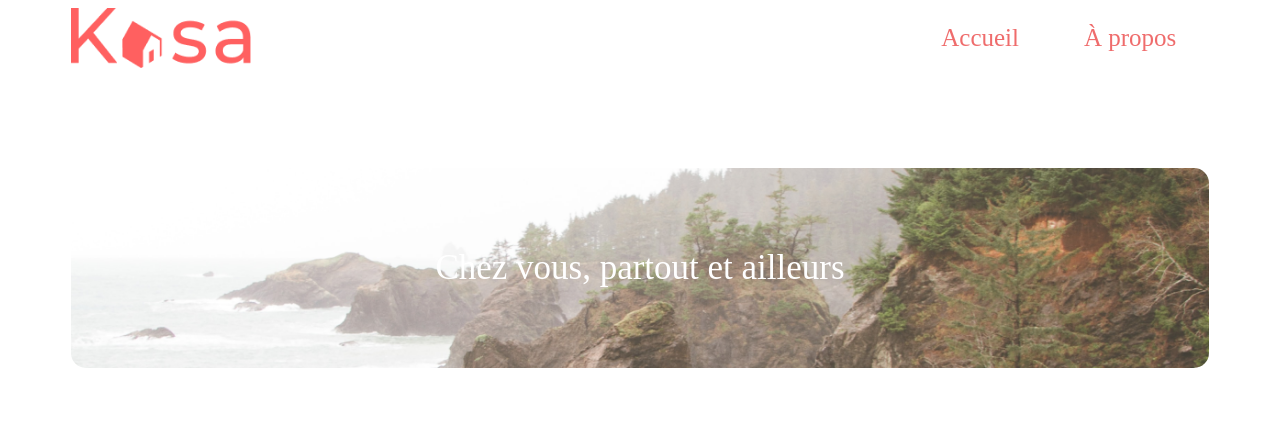
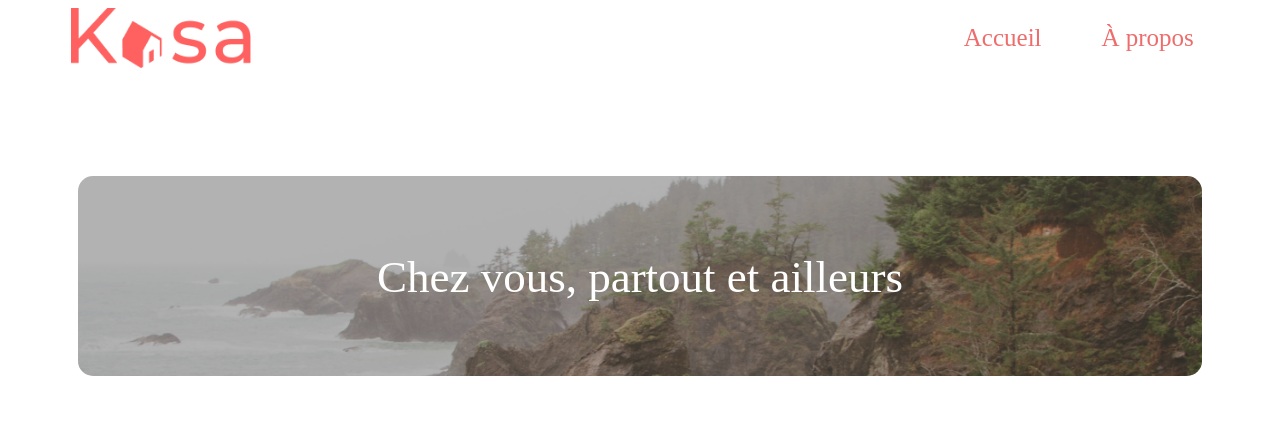
Before and after one commit to MikaelPavia/Projet-7, a React (Create React App) app: page / in a window 1280 px wide. Shown: the top 426 px of the page. Built offline with nearby package versions, Linux system fonts and the light colour scheme.

Commit message:
Petis ajustements

```diff
--- a/src/components/Banner/index.jsx
+++ b/src/components/Banner/index.jsx
@@ -10,8 +10,9 @@ justify-content: center;
 align-items: center;
 background-image: url(${BanniereImg});
 background-size: cover;
-z-index: 1;
 border-radius: 15px;
+position: relative;
+z-index: 0;
 `
 
 // const DivBanner = styled.div`
@@ -32,15 +33,30 @@ border-radius: 15px;
 const Banner = styled.div `
 height: 50px;
 color: white;
-font-size: 35px;
-display: flex;
-align-items: center;
-justify-content: center;
+font-size: 45px;
+// display: flex;
+// align-items: center;
+// justify-content: center;
+position: absolute;
+z-index: 1;
+`
+
+
+const BannerBackgroundColor = styled.div `
+
+min-width: 100%;
+height: 200px;
+border-radius: 15px;
+position: absolute;
+background-color: black;
+opacity: 30%;
+z-index: -10;
 `
 
 function PrintBanner() {
 return (
     <DivBanner>
+        <BannerBackgroundColor></BannerBackgroundColor>
         <Banner>Chez vous, partout et ailleurs</Banner>
     </DivBanner>
 
--- a/src/components/Header/index.jsx
+++ b/src/components/Header/index.jsx
@@ -28,9 +28,9 @@ align-items: center;
 
 const Nav = styled.nav `
     display: flex;
-    justify-content: space-around;
+    justify-content: space-between;
     align-items: center;
-    width: 300px
+    width: 260px
 `
 const StyledLink = styled(Link)`
     padding: 15px;
--- a/src/index.jsx
+++ b/src/index.jsx
@@ -11,7 +11,7 @@ import APropos from './pages/About';
 import Error from './pages/Error';
 import Header from './components/Header';
 import Footer from './components/Footer';
-
+import './utils/style/style.css';
 const root = ReactDOM.createRoot(document.getElementById('root'));
 
 root.render(
--- a/src/pages/About/index.jsx
+++ b/src/pages/About/index.jsx
@@ -39,6 +39,7 @@ margin-right: auto;
 
 function APropos() {
     return (
+
       <Div>
 
       <DivInfos><PrintBanner></PrintBanner></DivInfos>
@@ -47,6 +48,7 @@ function APropos() {
       <CollapseText title='Service' description={'Nos équipes se tiennent à votre disposition pour vous fournir une expérience parfaite. N\'hésitez pas à nous contacter si vous avez la moindre question.'}></CollapseText>
       <CollapseText title='Sécurité' description={'La sécurité est la priorité de Kasa. Aussi bien pour nos hôtes que pour les voyageurs, chaque logement correspond aux critères de sécurité établis par nos services. En laissant une note aussi bien à l\'hôte qu\'au locataire, cela permet à nos équipes de vérifier que les standards sont bien respectés. Nous organisons également des ateliers sur la sécurité domestique pour nos hôtes.'}></CollapseText></DivCollapses>
       </Div>
+
     )
 
   }
--- a/src/pages/Error/index.jsx
+++ b/src/pages/Error/index.jsx
@@ -29,11 +29,13 @@ margin-top: 150px;
 `
 function Error() {
     return (
+
       <ErrorDiv>
         <ErrorCode>404</ErrorCode>
         <ErrorSentence>Oups ! La page que vous demandez n'existe pas.</ErrorSentence>
         <HomeLink to=''>Retourner sur la page d'accueil</HomeLink>
       </ErrorDiv>
+
     )
   }
 
--- a/src/pages/Home/index.jsx
+++ b/src/pages/Home/index.jsx
@@ -3,7 +3,7 @@ import LocList from '../../datas/LocationList'
 import PrintBanner from "../../components/Banner"
 import Cards from "../../components/Card"
 // import BanniereImg from '../../assets/banniere.png'
-const Body = styled.div`
+const Div = styled.div`
 display: flex;
 flex-direction: column;
 align-items: center;
@@ -24,7 +24,8 @@ padding-bottom: 40px;
 
 function Home() {
     return (
-      <Body>
+      <body>
+      <Div>
 
         <PrintBanner></PrintBanner>
 
@@ -48,7 +49,8 @@ function Home() {
           ))}
 
         </CardsContainer>
-      </Body>
+      </Div>
+      </body>
     )
   }
 
--- a/src/pages/Location/index.jsx
+++ b/src/pages/Location/index.jsx
@@ -9,12 +9,12 @@ import Rating from '@mui/material/Rating';
 import Colors from "../../utils/style/style"
 
 const FullStarIcon = <FontAwesomeIcon icon={faStar} color={Colors.primary}/>
-const VoidStarIcon = <FontAwesomeIcon icon={faStar}/>
+const EmptyStarIcon = <FontAwesomeIcon icon={faStar}/>
 
 const Body = styled.div``
 
 const Banner = styled.img`
-height: 350px;
+height: 415px;
 width: 90%;
 border-radius: 10px;
 display: block;
@@ -118,6 +118,9 @@ const Divtest = styled.div`
 width: 45%;
 `
 
+
+
+
 function FicheLogement() {
   const { id } = useParams()
 
@@ -150,7 +153,7 @@ function FicheLogement() {
             ))}
             </Tags>
             <Ratings>
-              <Rating  name="read-only" value={rating} icon={FullStarIcon} emptyIcon={VoidStarIcon} readOnly />
+              <Rating  name="read-only" value={rating} icon={FullStarIcon} emptyIcon={EmptyStarIcon} readOnly />
             </Ratings>
           </Div>
         </DivInfos>
--- /dev/null
+++ b/src/utils/style/style.css
@@ -0,0 +1,4 @@
+@import url('https://fonts.googleapis.com/css?family=Source+Sans+Pro:regular,bold,italic&subset=latin,latin-ext');
+body {
+  font-family: 'Montserrat';
+}
--- a/src/utils/style/style.js
+++ b/src/utils/style/style.js
@@ -1,3 +1,5 @@
+
+
 const Colors = {
     primary: "#EF6C6C"
 };
```
